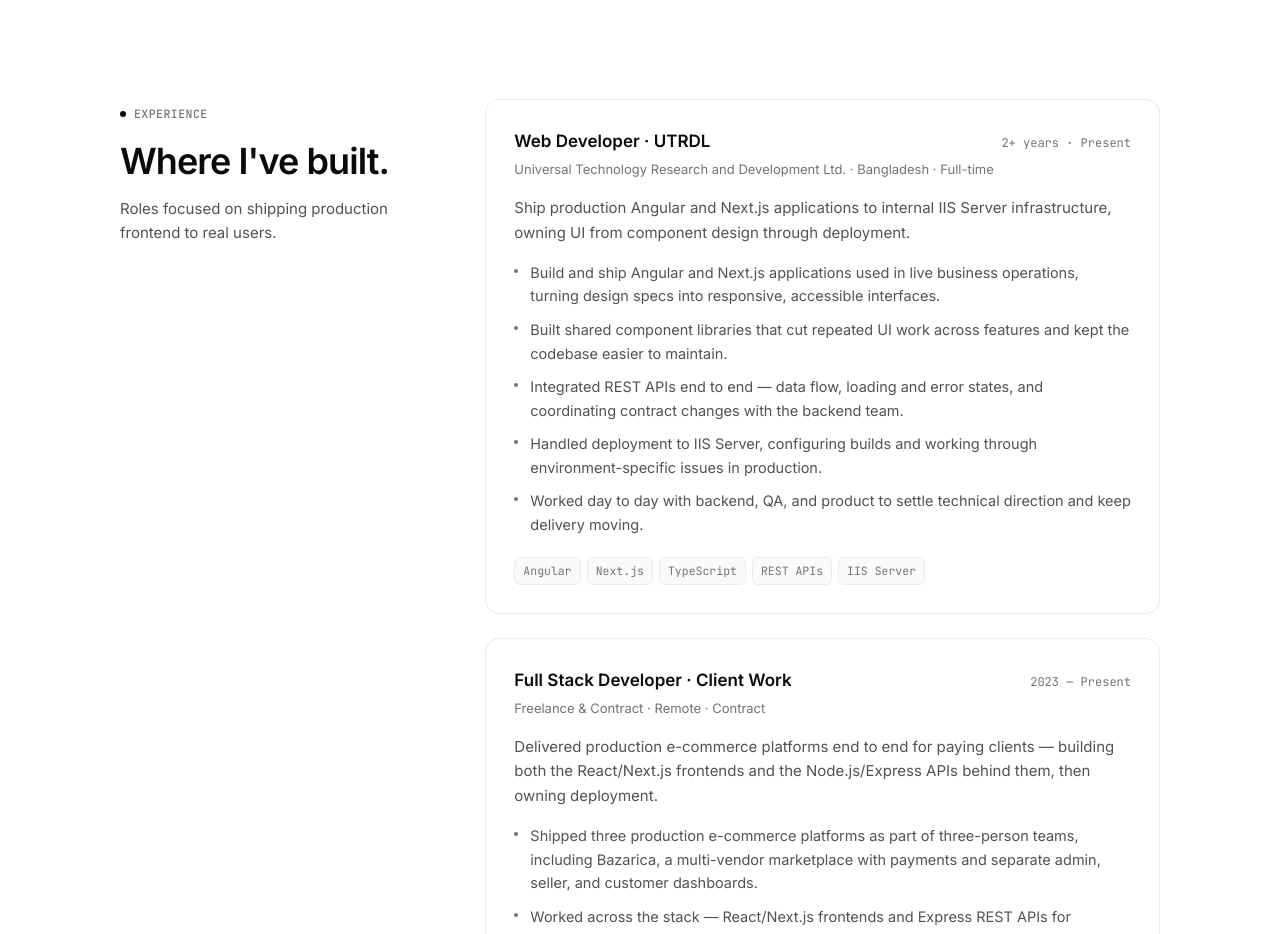
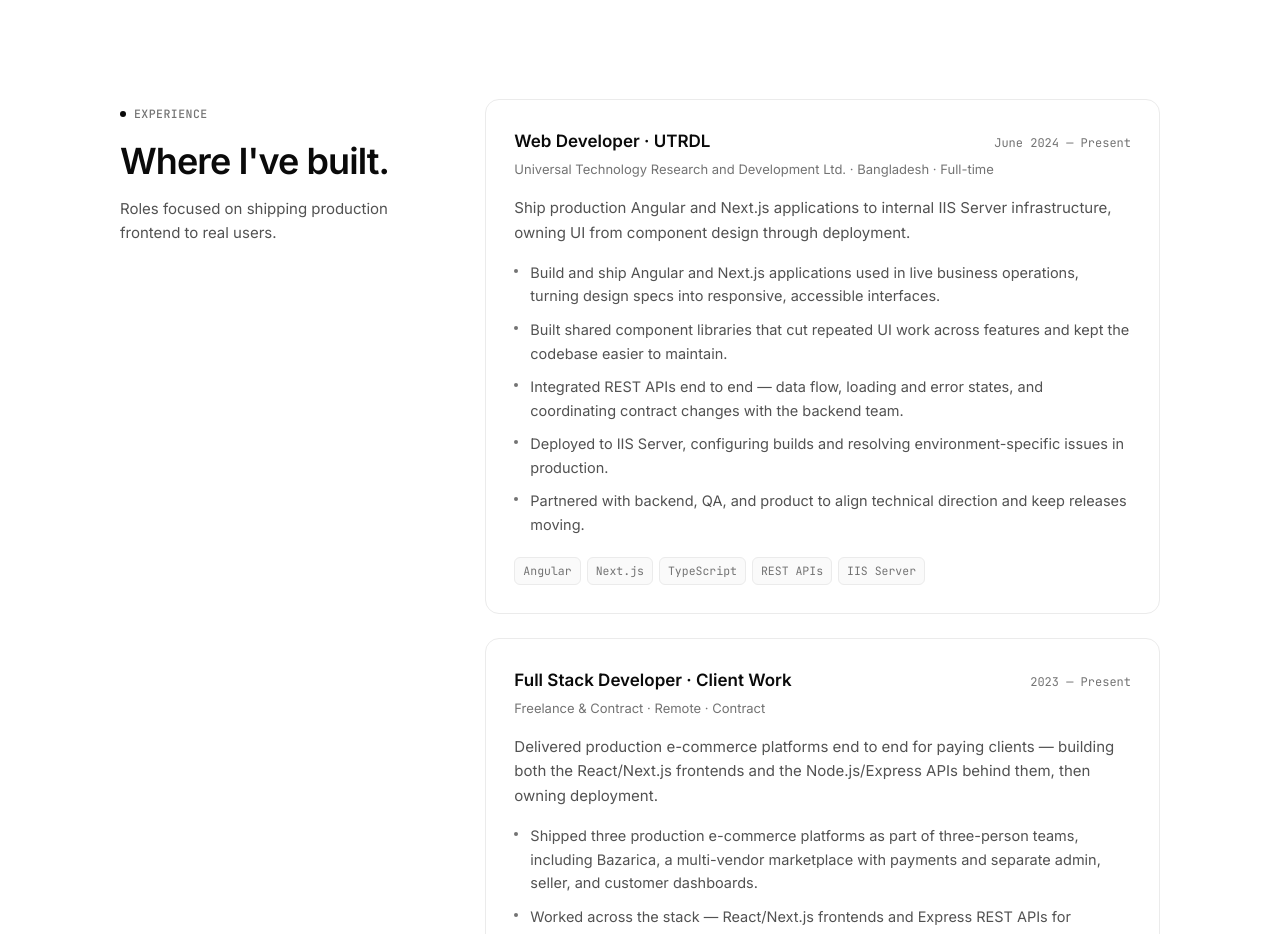
Before and after one commit to sifat26/tanvir.sifat, a React (Vite) app: page / in a window 1280 px wide. Shown: the part 1760-2694 px from the top of the page. Built offline with nearby package versions, Linux system fonts and the light colour scheme; no server answers.

Commit message:
issue fixed

```diff
--- a/src/data/portfolio.js
+++ b/src/data/portfolio.js
@@ -64,7 +64,7 @@ export const experiences = [
     company: 'Universal Technology Research and Development Ltd.',
     shortName: 'UTRDL',
     location: 'Bangladesh',
-    period: '2+ years · Present',
+    period: 'June 2024 — Present',
     type: 'Full-time',
     summary:
       'Ship production Angular and Next.js applications to internal IIS Server infrastructure, owning UI from component design through deployment.',
@@ -72,8 +72,8 @@ export const experiences = [
       'Build and ship Angular and Next.js applications used in live business operations, turning design specs into responsive, accessible interfaces.',
       'Built shared component libraries that cut repeated UI work across features and kept the codebase easier to maintain.',
       'Integrated REST APIs end to end — data flow, loading and error states, and coordinating contract changes with the backend team.',
-      'Handled deployment to IIS Server, configuring builds and working through environment-specific issues in production.',
-      'Worked day to day with backend, QA, and product to settle technical direction and keep delivery moving.',
+      'Deployed to IIS Server, configuring builds and resolving environment-specific issues in production.',
+      'Partnered with backend, QA, and product to align technical direction and keep releases moving.',
     ],
     tech: ['Angular', 'Next.js', 'TypeScript', 'REST APIs', 'IIS Server'],
   },
--- a/src/index.css
+++ b/src/index.css
@@ -75,7 +75,15 @@ body {
   -moz-osx-font-smoothing: grayscale;
   line-height: 1.6;
   transition: background-color 0.2s ease, color 0.2s ease;
+  /* Safety net: never allow a stray element to force horizontal scroll on
+     narrow phones. `clip` (unlike `hidden`) doesn't disable the fixed navbar
+     or smooth scrolling. */
+  overflow-x: clip;
 }
+
+/* Long unbreakable strings (emails, URLs) shouldn't push layout wider than
+   the viewport on very narrow screens. */
+a, p, li, h1, h2, h3, span { overflow-wrap: break-word; }
 
 /* Selection */
 ::selection {
@@ -209,9 +217,10 @@ body {
   max-width: 1120px;
   margin-left: auto;
   margin-right: auto;
-  padding-left: 24px;
-  padding-right: 24px;
+  padding-left: 16px;
+  padding-right: 16px;
 }
+@media (min-width: 480px) { .container-page { padding-left: 24px; padding-right: 24px; } }
 @media (min-width: 768px) { .container-page { padding-left: 40px; padding-right: 40px; } }
 
 /* ---- Scroll progress bar ---- */
--- a/src/pages/Components/Hero/HeroSection.jsx
+++ b/src/pages/Components/Hero/HeroSection.jsx
@@ -31,7 +31,7 @@ const HeroSection = () => {
             </div>
 
             {/* Headline */}
-            <h1 className='text-[2.4rem] sm:text-5xl md:text-6xl font-semibold tracking-tightest leading-[1.05] text-[var(--text)]'>
+            <h1 className='text-[clamp(1.85rem,7vw,2.4rem)] sm:text-5xl md:text-6xl font-semibold tracking-tightest leading-[1.05] text-[var(--text)]'>
               Building scalable web applications
               <br className='hidden sm:block' />{' '}
               <span className='text-[var(--text-muted)]'>and intelligent systems.</span>
```
